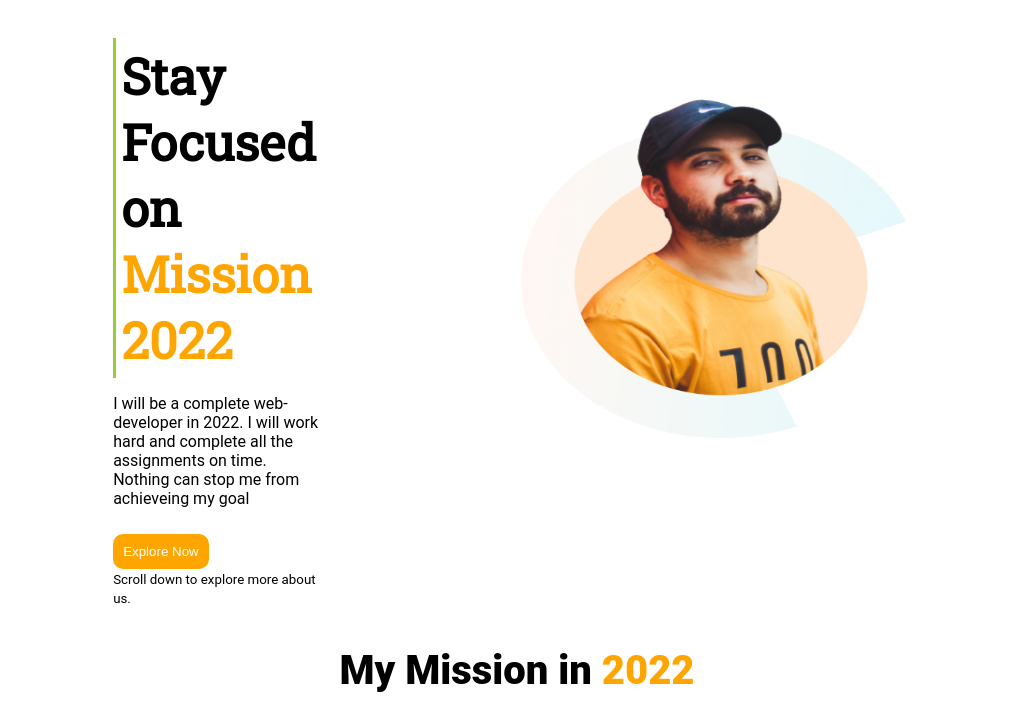
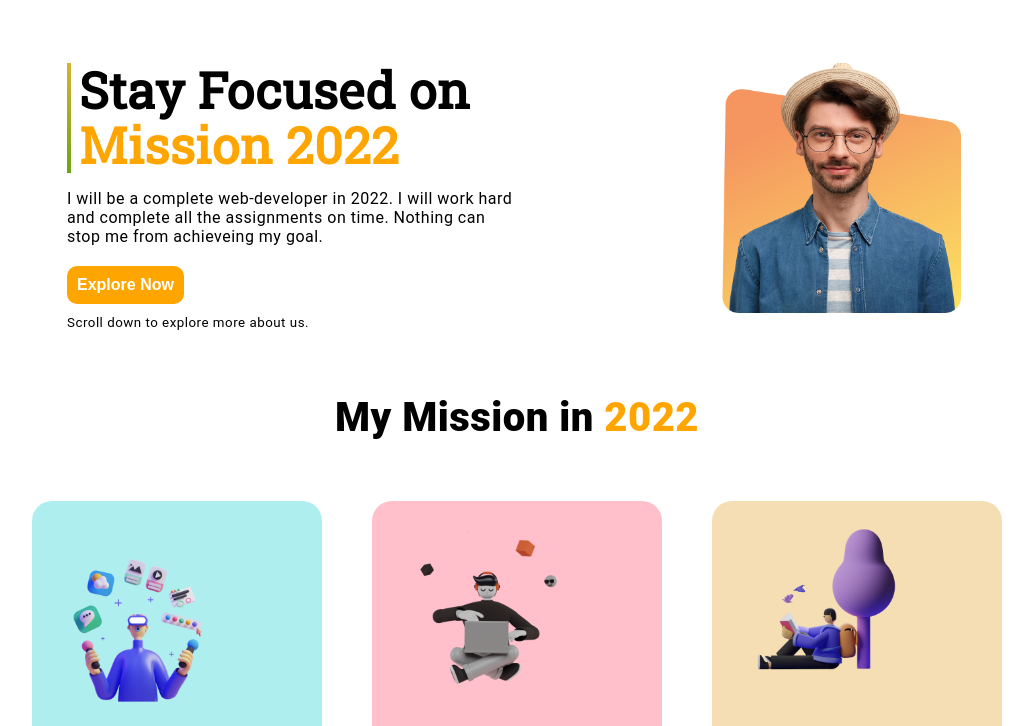
Before and after one commit to ToxicPlatypus/Programming-Hero-Assignment-January-6, a plain HTML site: page index.html in a window 1280 px wide. Shown: the top 726 px of the page, without its empty margins (123-1156 px from the left). Drawn offline with Linux system fonts and the light colour scheme.

Commit message:
final commit

```diff
--- a/index.html
+++ b/index.html
@@ -17,15 +17,15 @@
         <div class="first-banner">
             <div class="writing">
                 <div id="first-border">
-                    <p class="stay-focused">Stay Focused on</p>
-                    <p class="mission-2022">Mission 2022</p>
+                    <p class="stay-focused top-heading">Stay Focused on</p>
+                    <p class="mission-2022 top-heading">Mission 2022</p>
                 </div>
-                <p>I will be a complete web-developer in 2022. I will work hard and complete all the assignments on time. Nothing can stop me from achieveing my goal</p>
+                <p>I will be a complete web-developer in 2022. I will work hard and complete all the assignments on time. Nothing can stop me from achieveing my goal.</p>
                 <button class="first-button">Explore Now</button>
                 <small> <br> Scroll down to explore more about us.</small>
             </div>
             <div>
-                <img src="images/person/person-0.png" alt="">
+                <img src="images/person/person-1.png" alt="">
             </div>
         </div>
     </section>
@@ -89,7 +89,7 @@
             </div>
             <div class="third-flex-writing">
                 <p class="header">Mohammad</p>
-                <p class="header">Rafid Rabbi</p>
+                <p class="header">Rafid <span class="orange">Rabbi</span></p>
                 <p>Hi, my name is Rafid. I am a student from Sylhet Engineering College where I'm studying for my BSc in Computer Science & Engineering. <br>
 
                     I love playing football and have represented my team in many competitions. My active participation in sports has taught me many skills. I am also an active member of our Photographers Association. </p>
--- a/style.css
+++ b/style.css
@@ -1,14 +1,12 @@
 body {
-  margin-left: 20%;
-  margin-right: 20%;
   font-family: "Roboto", sans-serif;
+  letter-spacing: 0.5px;
 }
 
 .stay-focused {
   font-family: "Roboto Slab", serif;
   font-weight: 900;
   font-size: 50px;
-  padding: 0;
   margin: 0%;
 }
 
@@ -22,17 +20,25 @@ body {
 }
 
 #first-border {
-  border-left: 3px solid yellowgreen;
-  padding: 5px;
+  border-left: 4px solid;
+  line-height: 55px;
+  border-image: linear-gradient(#f6b73c, #4d9f0c) 20;
+}
+
+.top-heading {
+  padding-left: 8px;
 }
 
 .first-button {
-  margin-top: 10px;
+  margin-top: 4px;
+  margin-bottom: 8px;
   padding: 10px;
   border-radius: 10px;
   border: none;
   background: none;
   color: white;
+  font-weight: bolder;
+  font-size: 16px;
   background-color: orange;
   text-decoration: none;
 }
@@ -44,14 +50,14 @@ body {
 }
 
 .writing {
-  width: 400px;
+  width: 450px;
 }
 
 .first-banner img {
   margin-left: 200px;
   padding: 0%;
-  height: 400px;
-  width: 400px;
+  height: 250px;
+  width: 250px;
 }
 
 .orange {
@@ -158,6 +164,8 @@ body {
 }
 
 .second-button {
+  font-weight: bolder;
+  font-size: 16px;
   padding: 15px;
   border-radius: 10px;
   border-top: 20px;
```
